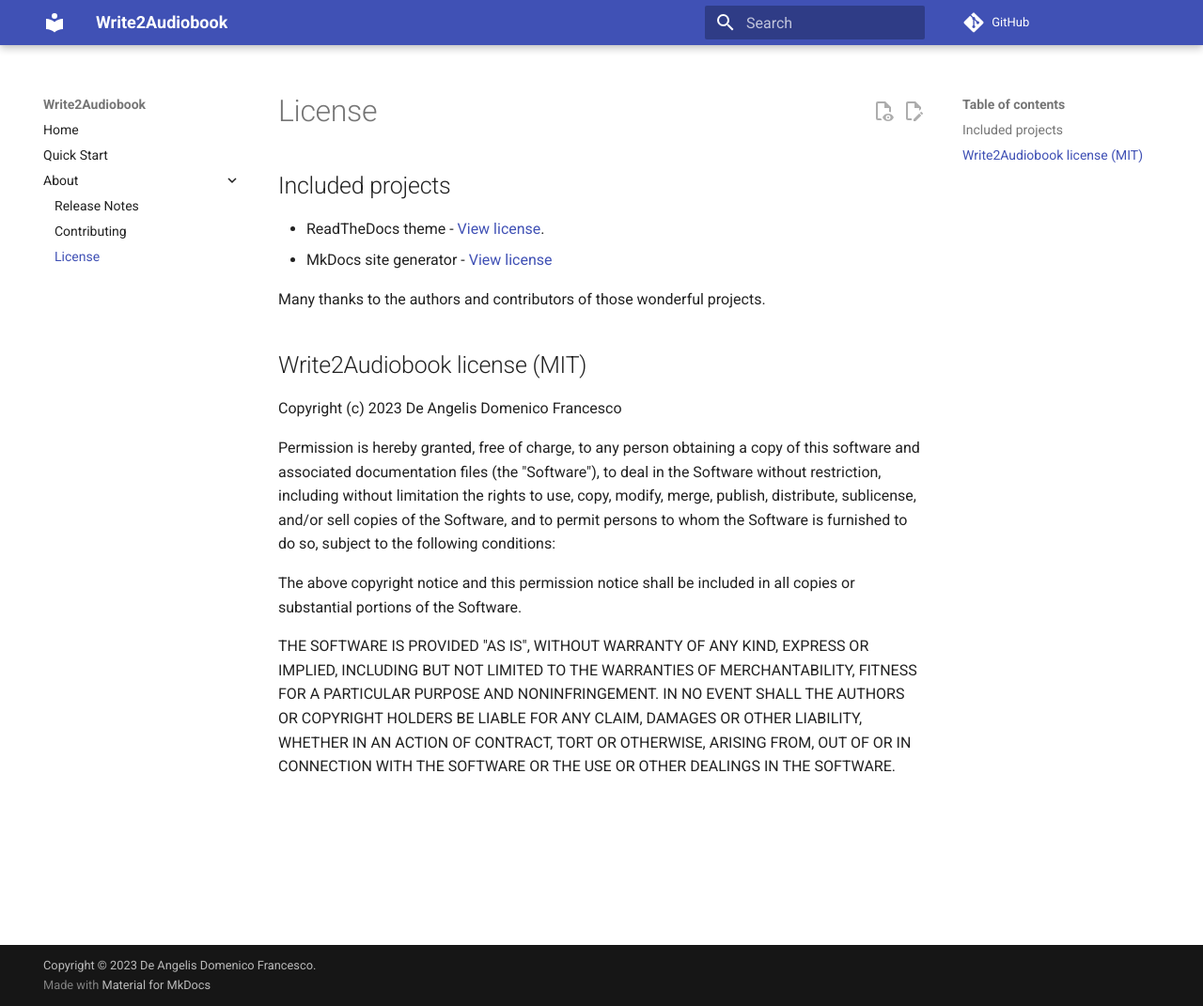
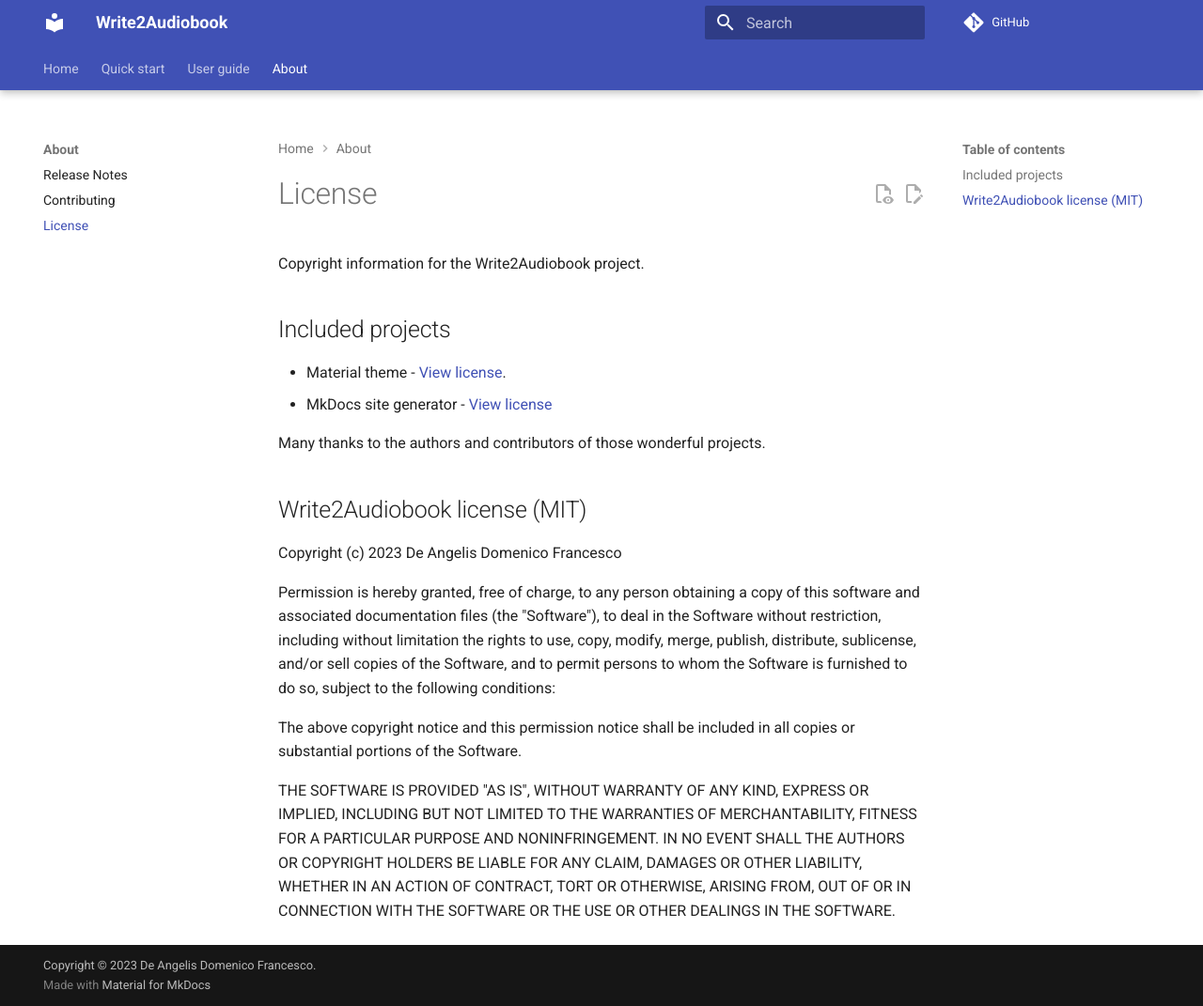
Before and after one commit to deangelisdf/write2audiobook, an MkDocs documentation site: the page built from docs/about/license.md, in a window 1280 px wide and 1071 px high. Shown: the whole window at 94% size. Built offline with MkDocs 1.6.1 and Material for MkDocs 9.7.7, drawn with Linux system fonts in a browser that asks for light colours; comment, search, counter and statistics services are not loaded.

Commit message:
added yaml front-matter

```diff
--- a/docs/about/license.md
+++ b/docs/about/license.md
@@ -1,8 +1,13 @@
-# License
+---
+title: License
+description: Copyright information for the Write2Audiobook project.
+---
+
+Copyright information for the Write2Audiobook project.
 
 ## Included projects
 
-- ReadTheDocs theme - [View license](https://github.com/readthedocs/sphinx_rtd_theme/blob/master/LICENSE).
+- Material theme - [View license](https://github.com/squidfunk/mkdocs-material/blob/master/LICENSE).
 - MkDocs site generator - [View license](https://github.com/mkdocs/mkdocs/blob/master/LICENSE)
 
 Many thanks to the authors and contributors of those wonderful projects.
--- a/mkdocs.yml
+++ b/mkdocs.yml
@@ -1,4 +1,9 @@
 site_name: Write2Audiobook
+site_description: Project documentation for Write2Audiobook.
+
+repo_url: https://github.com/greg-martinez44/write2audiobook
+edit_uri: edit/gh-docs/docs/
+
 theme:
   name: material
   features:
@@ -8,11 +13,16 @@
     - content.tabs.link
     - content.code.annotate
     - content.code.copy
-repo_url: https://github.com/greg-martinez44/write2audiobook
-edit_uri: https://github.com/greg-martinez44/write2audiobook/edit/gh-docs/docs/
+    - navigation.tabs
+    - navigation.tabs.sticky
+    - navigation.path
+    - navigation.top
+
 nav:
   - Home: index.md
-  - Quick Start: quick-start.md
+  - Quick start: quick-start.md
+  - User guide:
+    - Convert text to audio: user-guide/text-to-audio.md
   - About:
     - Release Notes: about/release-notes.md
     - Contributing: about/contributing.md
@@ -26,3 +36,5 @@
   - pymdownx.superfences
   - pymdownx.tabbed:
       alternate_style: true
+  - toc:
+      permalink: true
```
Also changed, not shown: docs/about/contributing.md (+4 -1 lines), docs/about/release-notes.md (+6 -1 lines), docs/quick-start.md (+5 -2 lines), docs/user-guide/text-to-audio.md (added).
